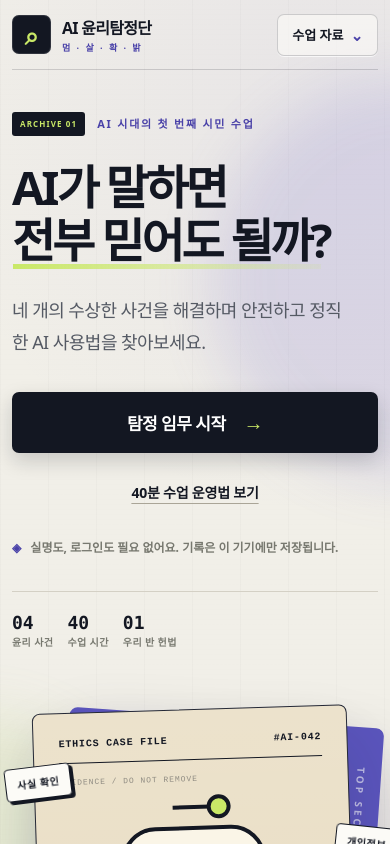
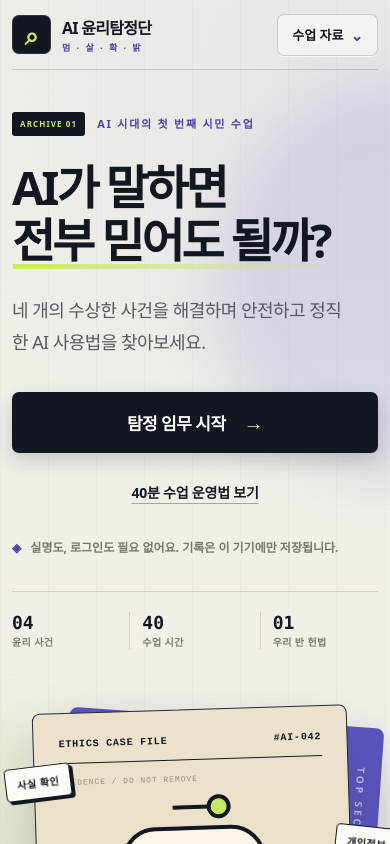
Before and after one commit to themonsteredu/ai-ethics-tamjung, a Next.js app in the folder ai-ethics-detectives/: page / in a window 390 px wide. Shown: the top 844 px of the page. Built offline with nearby package versions, Linux system fonts and the light colour scheme.

Commit message:
design: separate mobile program metrics

```diff
--- a/ai-ethics-detectives/src/app/globals.css
+++ b/ai-ethics-detectives/src/app/globals.css
@@ -1080,7 +1080,17 @@ textarea { min-height: 92px; resize: vertical; line-height: 1.5; }
   .hero-actions { align-items: stretch; }
   .hero-actions .primary-button { width: 100%; }
   .hero-metrics { gap: 14px; }
-  .hero-metrics div { display: grid; gap: 1px; text-align: left; }
+  .hero-metrics { gap: 0; }
+  .hero-metrics div {
+    flex: 1;
+    display: grid;
+    gap: 1px;
+    padding: 0 12px;
+    border-right: 1px solid var(--line);
+    text-align: left;
+  }
+  .hero-metrics div:first-child { padding-left: 0; }
+  .hero-metrics div:last-child { padding-right: 0; border-right: 0; }
   .hero-visual { min-height: 445px; margin: 42px 0 0; transform: none; }
   .hero-visual .case-file { width: min(330px, 86%); height: 410px; }
   .hero-visual .main-file { padding: 25px; }
```
